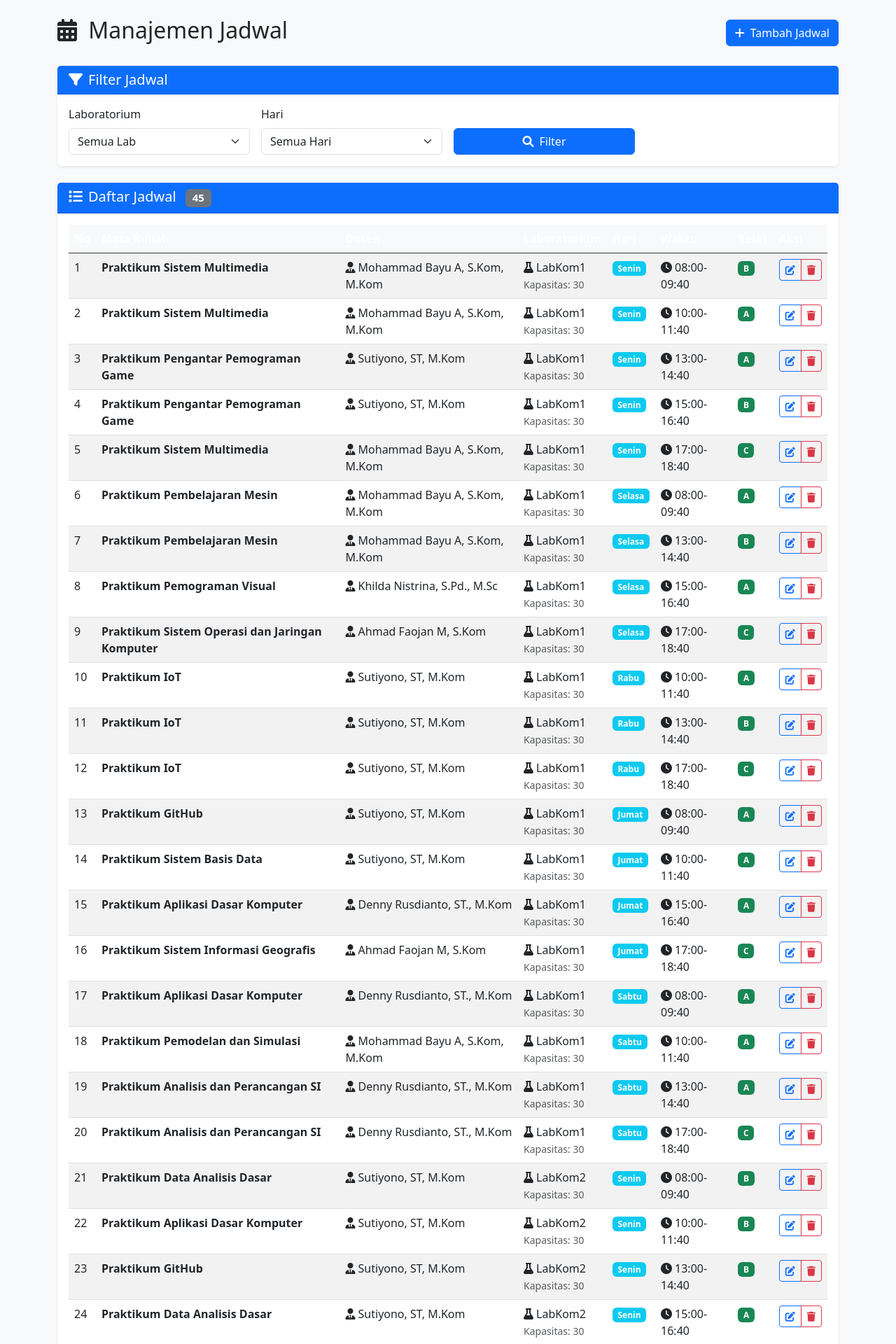
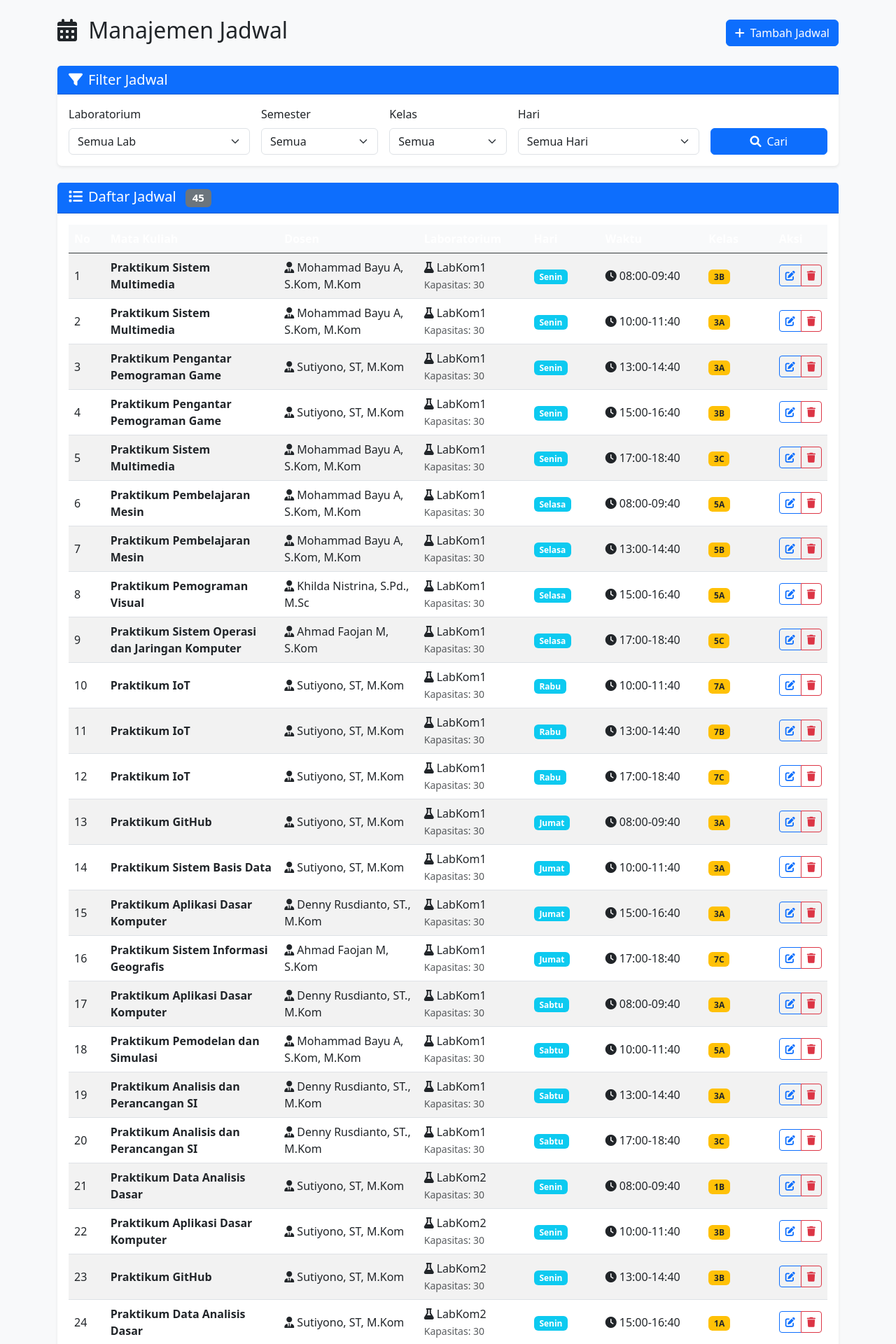
Before and after one commit to mhafidz976/penjadwalan2, a Flask app: page /schedules in a window 1280 px wide. Shown: the part 56-1976 px from the top of the page at 70% size. Run offline with Flask 3, Linux system fonts and the light colour scheme; a user stored in the database is signed in; data comes from the database, SQL or seed files in the repository; both versions use the stored data as it was after the commit.

Commit message:
commit 5
perbaikan bug

```diff
--- a/app.py
+++ b/app.py
@@ -108,8 +108,11 @@ def dashboard():
 
     user = User.query.get(session['user_id'])
     schedules = Schedule.query.all()
+    courses = Course.query.all()
+    labs = Lab.query.all()
+    users = User.query.all() if user.role == 'admin' else []
 
-    return render_template('dashboard.html', user=user, schedules=schedules)
+    return render_template('dashboard.html', user=user, schedules=schedules, courses=courses, labs=labs, users=users)
 
 # User Management Routes (Admin only)
 @app.route('/users')
@@ -297,11 +300,17 @@ def schedules():
     # Apply filters from request args
     lab_id = request.args.get('lab_id')
     day = request.args.get('day')
+    semester = request.args.get('semester')
+    class_name = request.args.get('class_name')
 
     if lab_id:
         query = query.filter_by(lab_id=lab_id)
     if day:
         query = query.filter_by(day=day)
+    if class_name:
+        query = query.filter_by(class_name=class_name)
+    if semester:
+        query = query.join(Course).filter(Course.semester == semester)
 
     schedules = query.all()
 
--- a/templates/edit_schedule.html
+++ b/templates/edit_schedule.html
@@ -168,7 +168,7 @@
                     </tr>
                     <tr>
                         <td><strong>Kelas:</strong></td>
-                        <td>{{ schedule.class_name }}</td>
+                        <td>{{ schedule.course.semester }}{{ schedule.class_name }}</td>
                     </tr>
                     <tr>
                         <td><strong>Schedule ID:</strong></td>
--- a/templates/schedules.html
+++ b/templates/schedules.html
@@ -40,6 +40,28 @@
                             {% endfor %}
                         </select>
                     </div>
+                    <div class="col-md-2">
+                        <label for="filter_semester" class="form-label">Semester</label>
+                        <select class="form-select" id="filter_semester" name="semester">
+                            <option value="">Semua</option>
+                            {% for i in range(1, 9) %}
+                            <option value="{{ i }}" {% if request.args.get('semester')==i|string %}selected{% endif %}>
+                                Sem {{ i }}</option>
+                            {% endfor %}
+                        </select>
+                    </div>
+                    <div class="col-md-2">
+                        <label for="filter_class" class="form-label">Kelas</label>
+                        <select class="form-select" id="filter_class" name="class_name">
+                            <option value="">Semua</option>
+                            <option value="A" {% if request.args.get('class_name')=='A' %}selected{% endif %}>Kelas A
+                            </option>
+                            <option value="B" {% if request.args.get('class_name')=='B' %}selected{% endif %}>Kelas B
+                            </option>
+                            <option value="C" {% if request.args.get('class_name')=='C' %}selected{% endif %}>Kelas C
+                            </option>
+                        </select>
+                    </div>
                     <div class="col-md-3">
                         <label for="filter_day" class="form-label">Hari</label>
                         <select class="form-select" id="filter_day" name="day">
@@ -58,9 +80,9 @@
                             </option>
                         </select>
                     </div>
-                    <div class="col-md-3 d-flex align-items-end">
+                    <div class="col-md-2 d-flex align-items-end">
                         <button type="submit" class="btn btn-primary w-100">
-                            <i class="fas fa-search me-2"></i>Filter
+                            <i class="fas fa-search me-2"></i>Cari
                         </button>
                     </div>
                 </form>
@@ -85,16 +107,16 @@
             <div class="card-body">
                 {% if schedules %}
                 <div class="table-responsive">
-                    <table class="table table-striped table-hover">
+                    <table class="table table-striped table-hover align-middle">
                         <thead class="table-dark">
                             <tr>
-                                <th>No</th>
-                                <th>Mata Kuliah</th>
-                                <th>Dosen</th>
-                                <th>Laboratorium</th>
-                                <th>Hari</th>
-                                <th>Waktu</th>
-                                <th>Kelas</th>
+                                <th style="width: 5%">No</th>
+                                <th style="width: 25%">Mata Kuliah</th>
+                                <th style="width: 20%">Dosen</th>
+                                <th style="width: 15%">Laboratorium</th>
+                                <th style="width: 10%">Hari</th>
+                                <th style="width: 15%">Waktu</th>
+                                <th style="width: 10%">Kelas</th>
                                 {% if user.role in ['admin', 'staff'] %}
                                 <th>Aksi</th>
                                 {% endif %}
@@ -121,7 +143,8 @@
                                     <i class="fas fa-clock me-1"></i>{{ schedule.time_slot }}
                                 </td>
                                 <td>
-                                    <span class="badge bg-success">{{ schedule.class_name }}</span>
+                                    <span class="badge bg-warning text-dark">{{ schedule.course.semester }}{{
+                                        schedule.class_name }}</span>
                                 </td>
                                 {% if user.role in ['admin', 'staff'] %}
                                 <td>
@@ -218,8 +241,7 @@
                     <i class="fas fa-book me-2"></i>Mata Kuliah
                 </h5>
                 <p class="mb-0">Total mata kuliah terjadwal: <strong>{{ schedules|length }}</strong></p>
-                <p class="mb-0">Kelas aktif: <strong>{{ schedules|map(attribute='class_name')|unique|list|length
-                        }}</strong></p>
+                <p class="mb-0">Kelas aktif: <strong>{{ schedules|map(attribute='id')|list|length }}</strong></p>
             </div>
         </div>
     </div>
```
Also changed, not shown: templates/dashboard.html (+7 -4 lines), instance/database.db.
